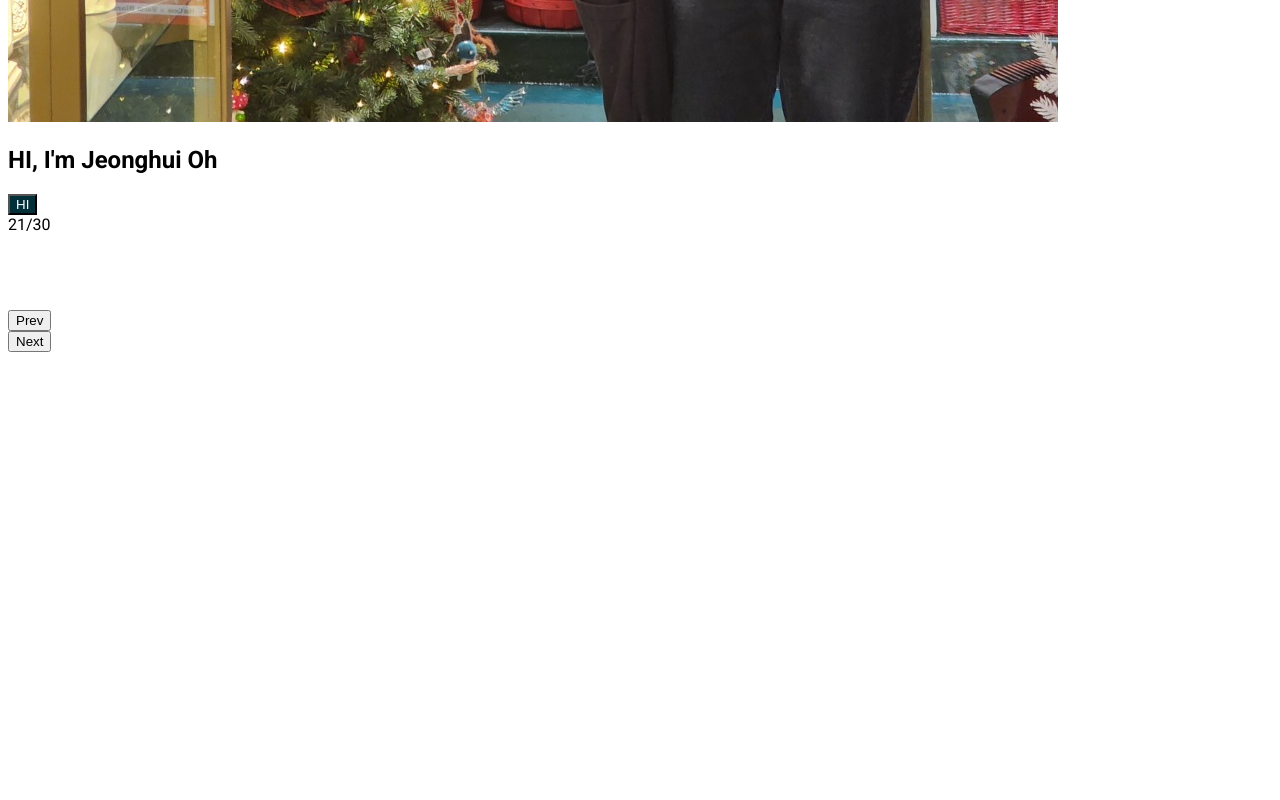
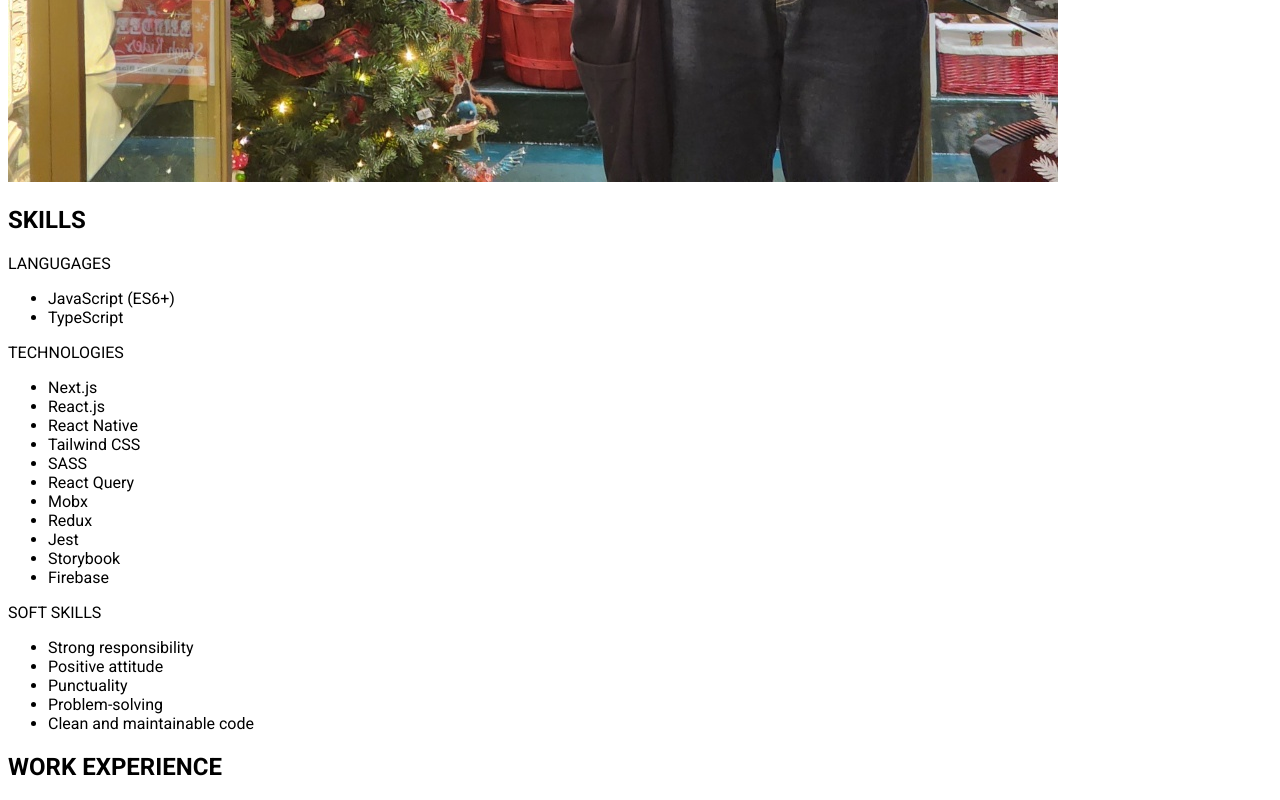
Before and after one commit to 5JJ/5jj.github.io, a Next.js app: page /about in a window 1280 px wide. Shown: the part 1286-2086 px from the top of the page. Before the commit the page ends 1646 px from the top, so only its background shows below. Built offline with nearby package versions, Linux system fonts and the light colour scheme.

Commit message:
[feat] add skill set component - add skill data - add skill set component and related component - configure the tailwind to extend borderWidth, width, and minWidth setting

```diff
--- a/src/app/_components/profile/Profile.tsx
+++ b/src/app/_components/profile/Profile.tsx
@@ -27,7 +27,6 @@ const Profile = (props: ProfileProps) => {
         />
       </div>
       <div>
-        <h2>{dataByLang.hi}</h2>
         <p>{dataByLang.introduction}</p>
       </div>
     </div>
--- /dev/null
+++ b/src/app/_components/skills/Skill.tsx
@@ -0,0 +1,20 @@
+import Image, { StaticImageData } from "next/image";
+import { PropsWithChildren } from "react";
+
+type SkillProps = {
+  text: string;
+  icon?: StaticImageData;
+};
+
+const Skill = (props: SkillProps) => {
+  const { text, icon } = props;
+
+  return (
+    <div className="border-1 px-10 py-6 rounded-2">
+      {!!icon && <Image src={icon} alt={text} />}
+      <span>{text}</span>
+    </div>
+  );
+};
+
+export default Skill;
--- /dev/null
+++ b/src/app/_components/skills/Skillset.tsx
@@ -0,0 +1,29 @@
+import Skill from "./Skill";
+import SkillData from "../../../data/skills";
+
+type SkillSetProps = {
+  type: keyof typeof SkillData.title;
+};
+
+const SkillSet = (props: SkillSetProps) => {
+  const { type } = props;
+
+  const title = SkillData.title[type];
+
+  return (
+    <div className="flex p-10">
+      <div className="min-w-150 flex-shrink-0 pt-10 px-10 font-bold text-[1.2em]">
+        {title}
+      </div>
+      <ul className="flex flex-wrap">
+        {SkillData[type].map((skill) => (
+          <li key={skill} className="m-2">
+            <Skill text={skill} />
+          </li>
+        ))}
+      </ul>
+    </div>
+  );
+};
+
+export default SkillSet;
--- a/src/app/about/page.tsx
+++ b/src/app/about/page.tsx
@@ -4,19 +4,27 @@ import PopupSlider from "../_components/common/popup/PopupSlider";
 import PopupSliderItem from "../_components/common/popup/PopupSliderItem";
 import { withLayout } from "../_components/LayoutWrapper";
 import Profile from "../_components/profile";
+import Skill from "../_components/skills/Skill";
+import SkillSet from "../_components/skills/Skillset";
 
 const About = () => {
   return (
     <div>
-      <Profile />
-      <Button bgColor={Colors.main} fontColor={"white"}>
-        HI
-      </Button>
-      <PopupSlider initalSlide={20}>
-        {new Array(30).fill(0).map((id, index) => (
-          <PopupSliderItem key={index}>{index}</PopupSliderItem>
-        ))}
-      </PopupSlider>
+      <section>
+        <h1>HI, I'm Jeonghui Oh</h1>
+        <Profile />
+      </section>
+      <section>
+        {/** TODO: add a common header  */}
+        <h2>SKILLS</h2>
+        <SkillSet type="languages" />
+        <SkillSet type="technologies" />
+        <SkillSet type="soft" />
+      </section>
+      <section>
+        {/** TODO: add a common header  */}
+        <h2>WORK EXPERIENCE</h2>
+      </section>
     </div>
   );
 };
--- a/src/app/page.tsx
+++ b/src/app/page.tsx
@@ -1,4 +1,4 @@
-import data from "@data/en";
+import data from "@data/l10n/en";
 import { withLayout } from "./_components/LayoutWrapper";
 
 const Home = () => {
--- /dev/null
+++ b/src/data/skills.ts
@@ -0,0 +1,34 @@
+const languages = ["JavaScript (ES6+)", "TypeScript"];
+const technologies = [
+  "Next.js",
+  "React.js",
+  "React Native",
+  "Tailwind CSS",
+  "SASS",
+  "React Query",
+  "Mobx",
+  "Redux",
+  "Jest",
+  "Storybook",
+  "Firebase",
+];
+const soft = [
+  "Strong responsibility",
+  "Positive attitude",
+  "Punctuality",
+  "Problem-solving",
+  "Clean and maintainable code",
+];
+
+const title = {
+  languages: "LANGUGAGES",
+  technologies: "TECHNOLOGIES",
+  soft: "SOFT SKILLS",
+} as const;
+
+export default {
+  languages,
+  technologies,
+  soft,
+  title,
+};
```
Also changed, not shown: tailwind.config.ts (+10 -0 lines).
